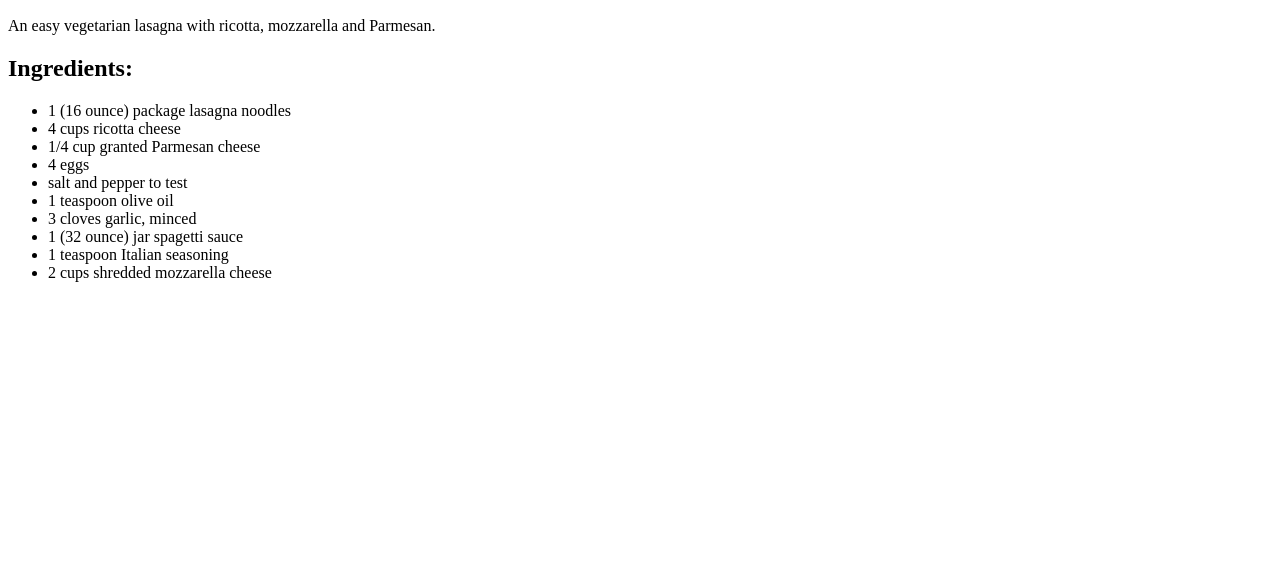
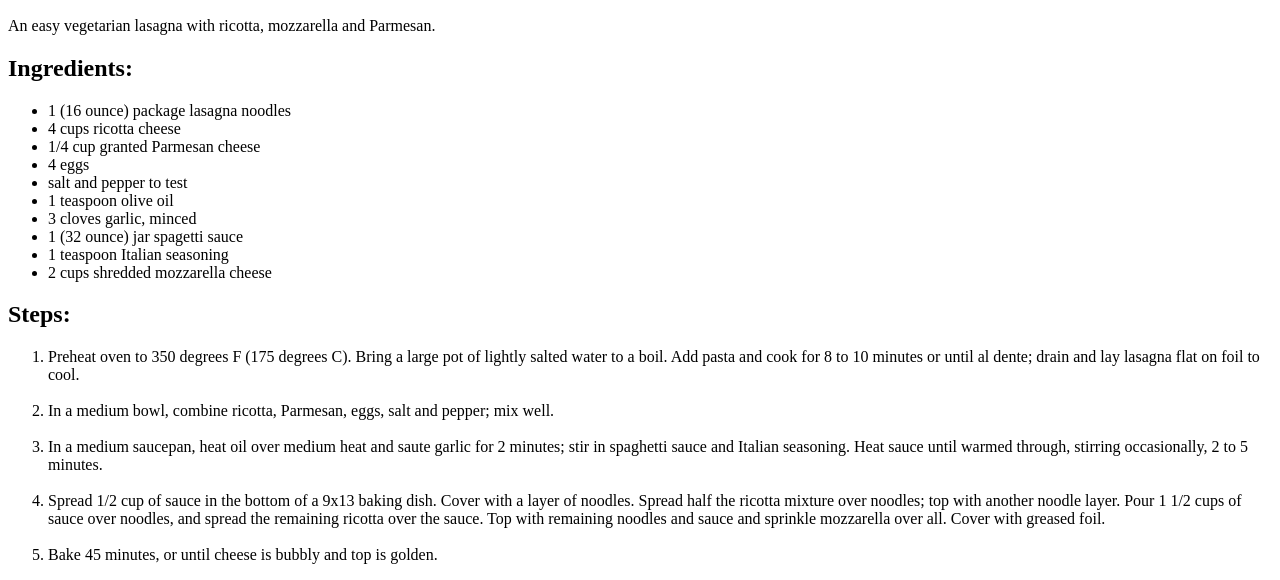
Before and after one commit to Ellian-1/odin-recipes, a plain HTML site: page recipes/lasagna.html in a window 1280 px wide. Shown: the part 434-1014 px from the top of the page. Before the commit the page ends 800 px from the top, so only its background shows below. Drawn offline with Linux system fonts and the light colour scheme.

Commit message:
Adding a ordered list with the steps to the lasagna.html file

```diff
--- a/recipes/lasagna.html
+++ b/recipes/lasagna.html
@@ -29,5 +29,33 @@
         <li>1 teaspoon Italian seasoning</li>
         <li>2 cups shredded mozzarella cheese</li>
     </ul>
+
+    <h2>Steps:</h2>
+
+    <ol>
+        <li>
+            Preheat oven to 350 degrees F (175 degrees C).
+            Bring a large pot of lightly salted water to a boil.
+            Add pasta and cook for 8 to 10 minutes or until al dente;
+            drain and lay lasagna flat on foil to cool.
+        </li>
+        <br>
+        <li>In a medium bowl, combine ricotta, Parmesan, eggs, salt and pepper; mix well.</li>
+        <br>
+        <li>
+            In a medium saucepan, heat oil over medium heat and saute garlic for 2 minutes;
+            stir in spaghetti sauce and Italian seasoning. Heat sauce until warmed through,
+            stirring occasionally, 2 to 5 minutes.
+        </li>
+        <br>
+        <li>
+            Spread 1/2 cup of sauce in the bottom of a 9x13 baking dish. Cover with a layer of noodles.
+            Spread half the ricotta mixture over noodles; top with another noodle layer.
+            Pour 1 1/2 cups of sauce over noodles, and spread the remaining ricotta over the sauce.
+            Top with remaining noodles and sauce and sprinkle mozzarella over all. Cover with greased foil.
+        </li>
+        <br>
+        <li>Bake 45 minutes, or until cheese is bubbly and top is golden.</li>
+    </ol>
 </body>
 </html>
```
